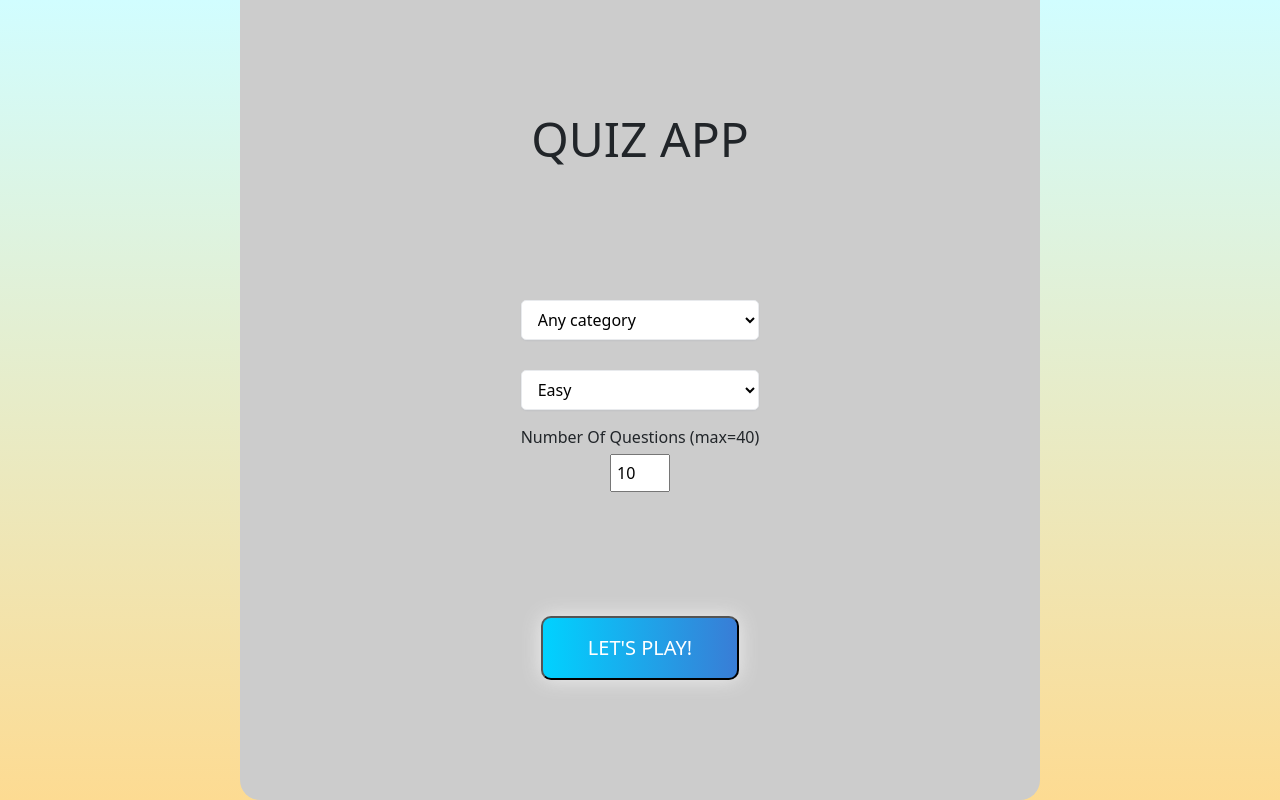
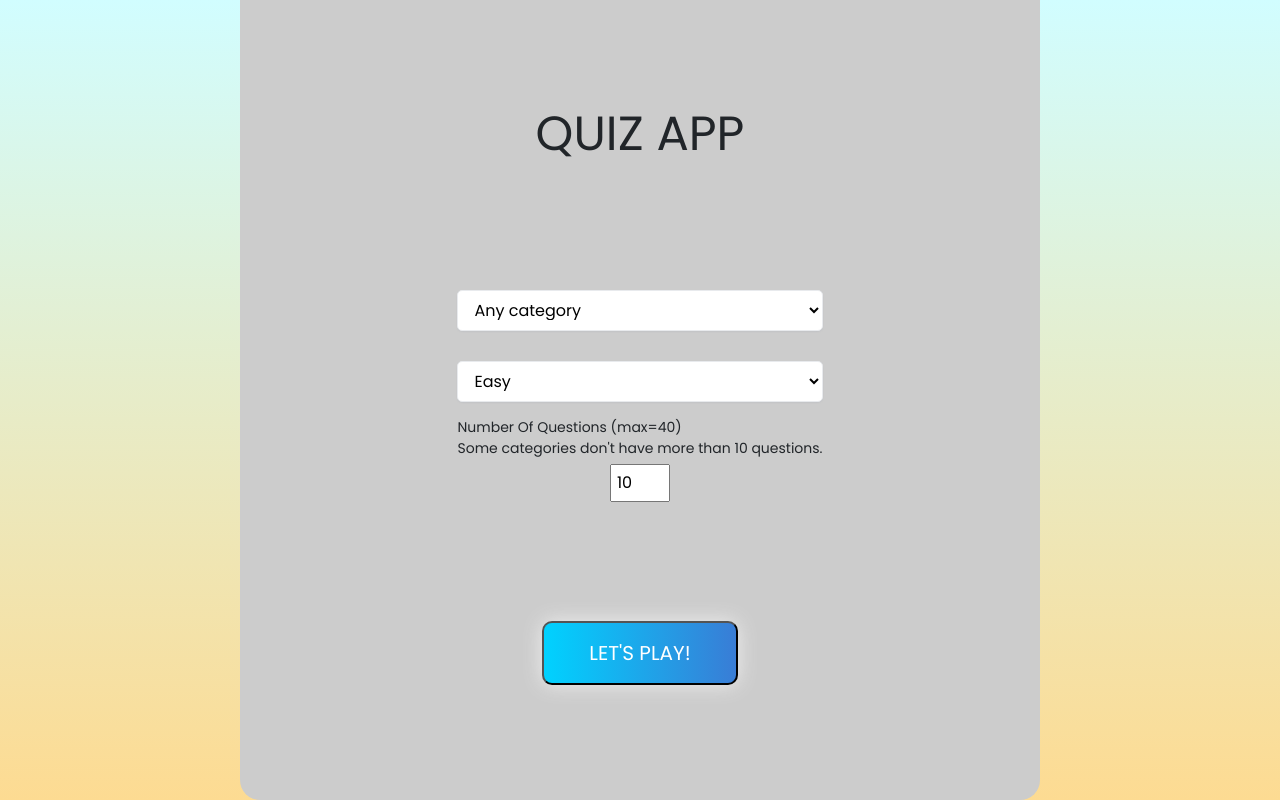
Before and after one commit to DawidMacialek/quizApp, a React (Create React App) app: page / in a window 1280 px wide. Built offline with nearby package versions, Linux system fonts and the light colour scheme.

Commit message:
small touch

```diff
--- a/public/index.html
+++ b/public/index.html
@@ -10,7 +10,11 @@
   <link href="https://cdn.jsdelivr.net/npm/bootstrap@5.1.3/dist/css/bootstrap.min.css" rel="stylesheet"
     integrity="sha384-1BmE4kWBq78iYhFldvKuhfTAU6auU8tT94WrHftjDbrCEXSU1oBoqyl2QvZ6jIW3" crossorigin="anonymous">
 
-  <link rel="manifest" href="%PUBLIC_URL%/manifest.json" />
+  <link rel="preconnect" href="https://fonts.googleapis.com">
+  <link rel="preconnect" href="https://fonts.gstatic.com" crossorigin>
+  <link
+    href="https://fonts.googleapis.com/css2?family=Lato&family=Montserrat&family=Poppins&family=Roboto:ital,wght@0,100;0,300;0,400;0,500;0,700;0,900;1,100;1,300;1,400;1,500;1,700;1,900&display=swap"
+    rel="stylesheet">
 
   <title>React App</title>
 </head>
--- a/src/App.css
+++ b/src/App.css
@@ -3,6 +3,7 @@
   background-image: linear-gradient(to top, #fddb92 0%, #d1fdff 100%);
   min-height: 100vh;
   overflow-x: auto;
+  font-family: 'Poppins', 'Montserrat', 'Roboto', 'Lato', sans-serif;
 }
 .board--container {
   width: 100vw;
@@ -118,7 +119,7 @@
   padding: 5px;
 }
 .intro--container > form > label {
-  font-size: 16px;
+  font-size: 14px;
 }
 
 .intro--btn {
--- a/src/App.jsx
+++ b/src/App.jsx
@@ -48,7 +48,6 @@ function App() {
     console.log(correctAnswersArray);
     return correctAnswersArray.length;
   }
-  console.log(questions);
 
   // handle on click check the answers
   function handleToCheckBoard() {
@@ -87,7 +86,9 @@ function App() {
     const url = `https://opentdb.com/api.php?amount=${quizSettings.numOfQuest}${categoryEndpoint}&difficulty=${quizSettings.level}&type=multiple&encode=base64`;
 
     await fetch(url)
-      .then((response) => response.json())
+      .then((response) => {
+        return response.json();
+      })
       .then((data) => {
         const gameState = [];
         data.results.forEach((item, index) => {
@@ -103,10 +104,18 @@ function App() {
           return gameState;
         });
 
-        setQuestions(gameState);
+        if (data.results.length) {
+          setQuestions(gameState);
+          setIsPlaying((prevState) => !prevState);
+        } else {
+          alert(
+            'There is not enough questions in this category, please set number of questions again.'
+          );
+        }
+      })
+      .catch((error) => {
+        throw error;
       });
-
-    setIsPlaying((prevState) => !prevState);
   }
 
   return (
--- a/src/components/IntroPage.jsx
+++ b/src/components/IntroPage.jsx
@@ -31,15 +31,18 @@ export default function IntroPage(props) {
           <option value='medium'>Medium</option>
           <option value='hard'>Hard</option>
         </select>
-        <label htmlFor='numberOfQuestions'>Number Of Questions (max=40)</label>
+        <label htmlFor='numberOfQuestions'>
+          Number Of Questions (max=40) <br />
+          Some categories don't have more than 10 questions.
+        </label>
         <input
           onChange={props.handleChangeSettings}
           value={props.quizSettings.numOfQuest}
           name='numOfQuest'
           type='number'
           id='numberOfQuestions'
-          max='40'
-          min='1'
+          max={40}
+          min={1}
         />
       </form>
       <button className='intro--btn' onClick={props.handleStartQuiz}>
```
